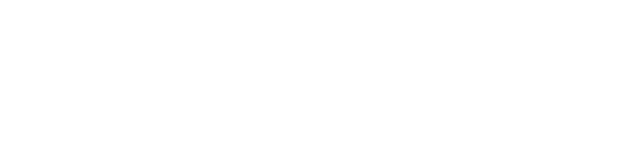
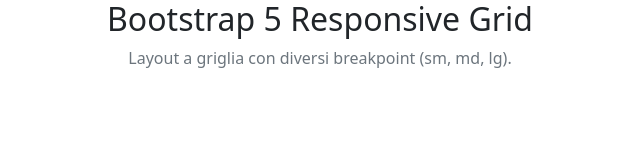
Before and after one commit to MattiaZecchinato/htmlcss-bootstrap-layout, a plain HTML site: page index.html in a window 1280 px wide. Shown: the whole page, without its empty margins (320-960 px from the left). Drawn offline with nearby package versions, Linux system fonts and the light colour scheme.

```diff
--- a/index.html
+++ b/index.html
@@ -15,8 +15,15 @@
 
     <body>
 
-        <!-- header of thr page -->
-        <header></header>
+        <!-- header of the page -->
+        <header>
+
+            <div class="text-center">
+                <h1 class="fs-2">Bootstrap 5 Responsive Grid</h1>
+                <p class="text-secondary">Layout a griglia con diversi breakpoint (sm, md, lg).</p>
+            </div>
+
+        </header>
 
         <!-- main of the page -->
         <main></main>
```
